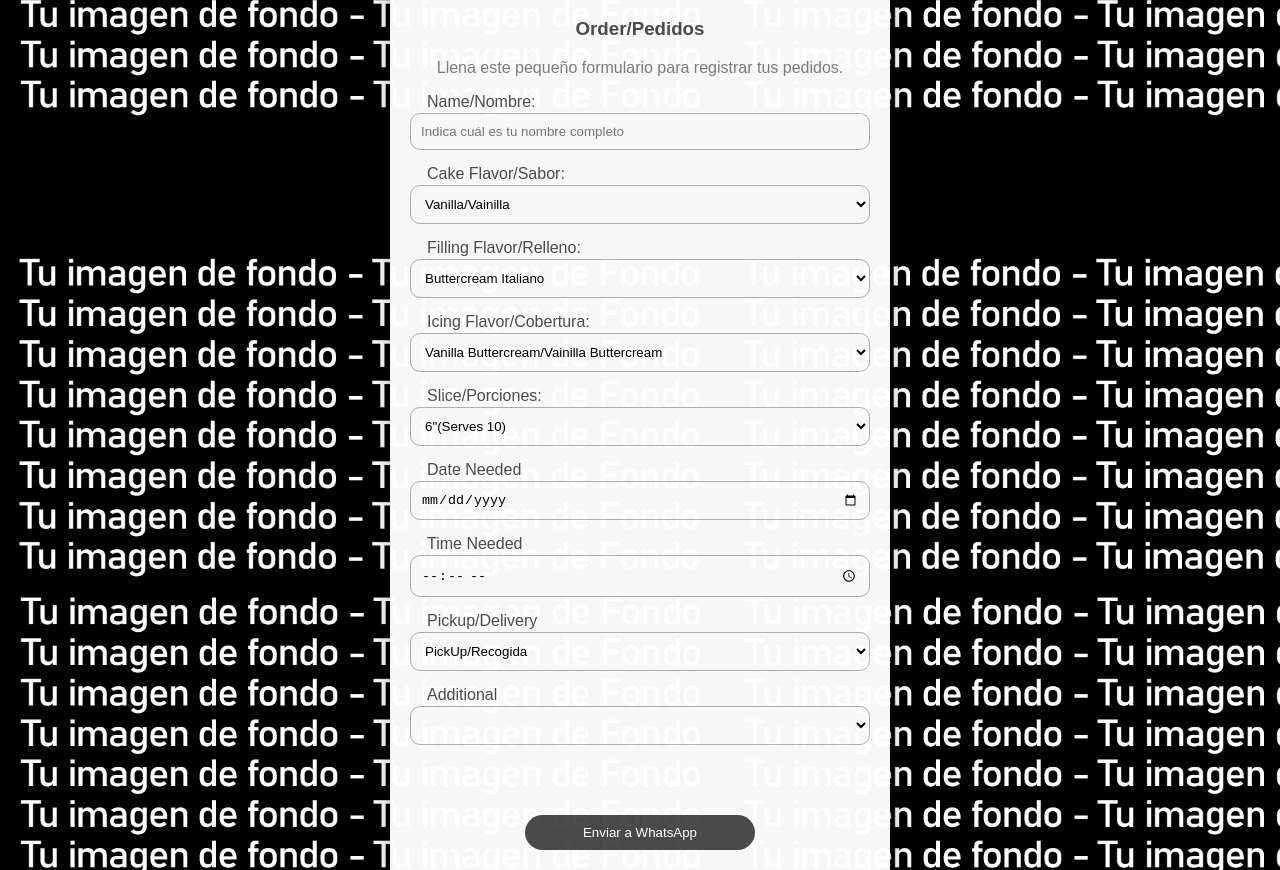
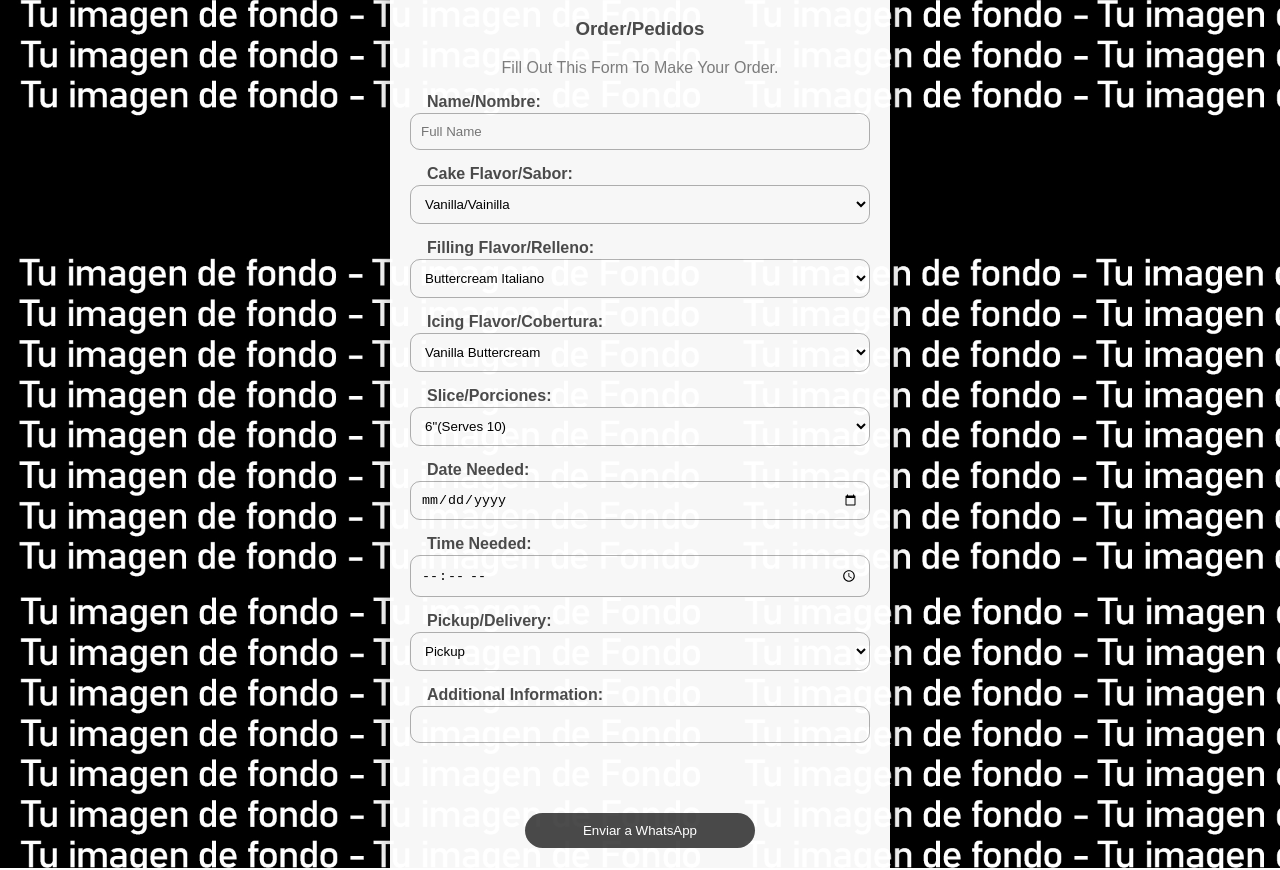
Before and after one commit to ArkCakes/ArkCakes.github.io, a plain HTML site: page index.html in a window 1280 px wide. Shown: the part 222-1092 px from the top of the page. Drawn offline with Linux system fonts and the light colour scheme.

Commit message:
Update index.html

```diff
--- a/index.html
+++ b/index.html
@@ -7,7 +7,7 @@
       content="width=device-width, initial-scale=1.0, maximum-scale=1.0"
     />
     <meta http-equiv="X-UA-Compatible" content="ie=edge" />
-    <title>ARK CAKES</title>
+    <title>Ark Cakes</title>
     <link rel="stylesheet" href="css/estilos.css" />
   </head>
   <body>
@@ -17,17 +17,17 @@
       <h1 class="formulario__titulo">Ark Cakes</h1>
       <h3 class="formulario__subtitulo">Order/Pedidos</h3>
       <p class="formulario__parrafo">
-        Llena este pequeño formulario para registrar tus pedidos.
+        Fill Out This Form To Make Your Order.
       </p>
 
-      <label for="cliente" class="formulario__label">Name/Nombre:</label>
+      <label for="cliente" class="formulario__label"><b>Name/Nombre:</b></label>
       <input
         id="cliente"
         type="text"
         class="formulario__input"
-        placeholder="Indica cuál es tu nombre completo"
+        placeholder="Full Name"
       />
-<label for="sabortorta" class="formulario__label">Cake Flavor/Sabor:</label>
+      <label for="sabortorta" class="formulario__label"><b>Cake Flavor/Sabor:</b></label>
       <select id="sabortorta" name="sabores__torta" class="formulario__input">
         <option>Vanilla/Vainilla</option>
         <option>Chocolate</option>
@@ -39,7 +39,7 @@
         <option>Rum/Ron</option>
       </select>
 
-      <label for="relleno" class="formulario__label">Filling Flavor/Relleno:</label>
+      <label for="relleno" class="formulario__label"><b>Filling Flavor/Relleno:</b></label>
       <select id="relleno" name="rellenos__torta" class="formulario__input">
         <option>Buttercream Italiano</option>
         <option>Ganache Chocolate</option>
@@ -48,18 +48,18 @@
         <option>Coconut/Coco</option>
         <option>Strawberry/Fresa</option>
         <option>Nutella/Nutela</option>
-        <option>Oreo Buttercream/Crema Oreo</option>
+        <option>Oreo Buttercream</option>
       </select>
 
-      <label for="cobertura" class="formulario__label">Icing Flavor/Cobertura:</label>
+      <label for="cobertura" class="formulario__label"><b>Icing Flavor/Cobertura:</b></label>
       <select id="cobertura" name="cobertura__torta" class="formulario__input">
-        <option>Vanilla Buttercream/Vainilla Buttercream</option>
-        <option>Italian Buttercream/Buttercream Italiano </option>
+        <option>Vanilla Buttercream</option>
+        <option>Italian Buttercream</option>
         <option>Chocolate Buttercream</option>
-        <option>Chocolate Ganache/ Ganache de Chocolate</option>
+        <option>Chocolate Ganache</option>
       </select>
 
-      <label for="porciones" class="formulario__label">Slice/Porciones:</label>
+      <label for="porciones" class="formulario__label"><b>Slice/Porciones:</b></label>
       <select id="porciones" name="porciones_Slice" class="formulario__input">
         <option>6"(Serves 10)</option>
         <option>7"(Serves 15)</option>
@@ -71,7 +71,7 @@
       </select>
 
       <label for="fecha" class="formulario__label"
-        >Date Needed</label
+        ><b>Date Needed:</b></label
       >
       <input
         id="fecha"
@@ -81,26 +81,24 @@
       />
 
       <label for="hora" class="formulario__label"
-        >Time Needed</label
+        ><b>Time Needed:</b></label
       >
       <input id="hora" type="time" class="formulario__input" />
 
-       <label for="empleado" class="formulario__label"
-        >Pickup/Delivery</label
-      >
-      <select id="empleado" name="listaempleados" class="formulario__input">
-        <option>PickUp/Recogida</option>
-        <option>Delivery/llevar</option>
-      </select>
+      <label for="delivery" class="formulario__label"><b>Pickup/Delivery:</b></label>
+      <select id="delivery" name="Pickup/Delivery" class="formulario__input">
+        <option>Pickup</option>
+        <option>Delivery</option>
+        </select>
+
+      <label for="Additional" class="formulario__label"><b>Additional Information:</b></label>
+      <input
+        id="add"
+        type="text"
+        class="formulario__input"
+      />
 
 
-      <label for="servicio" class="formulario__label"
-        >Additional</label
-      >
-      <select id="servicio" name="listaservicios" class="formulario__input">
-        <option></option>
-
-      </select>
 
       <div id="respuesta"></div>
 
```
